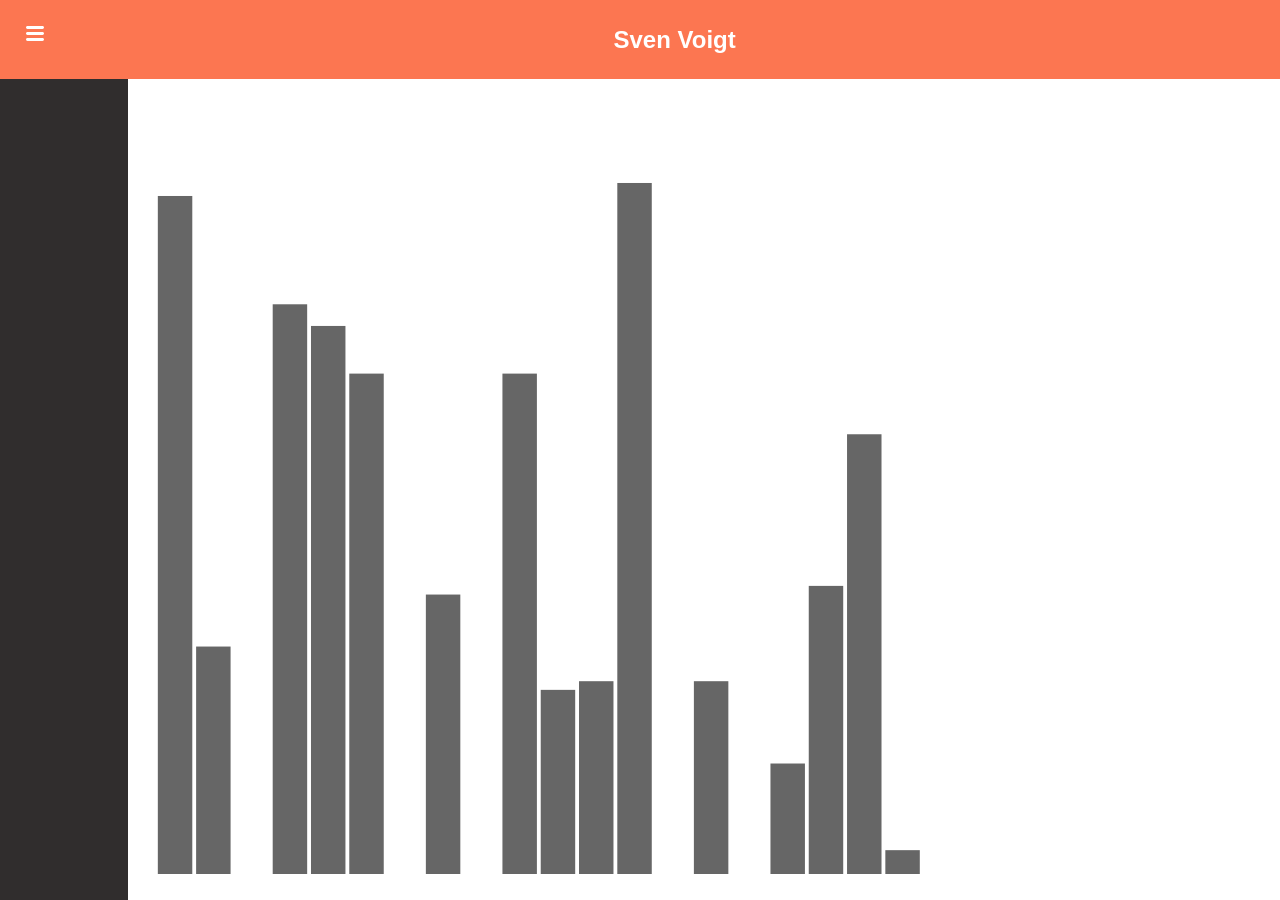
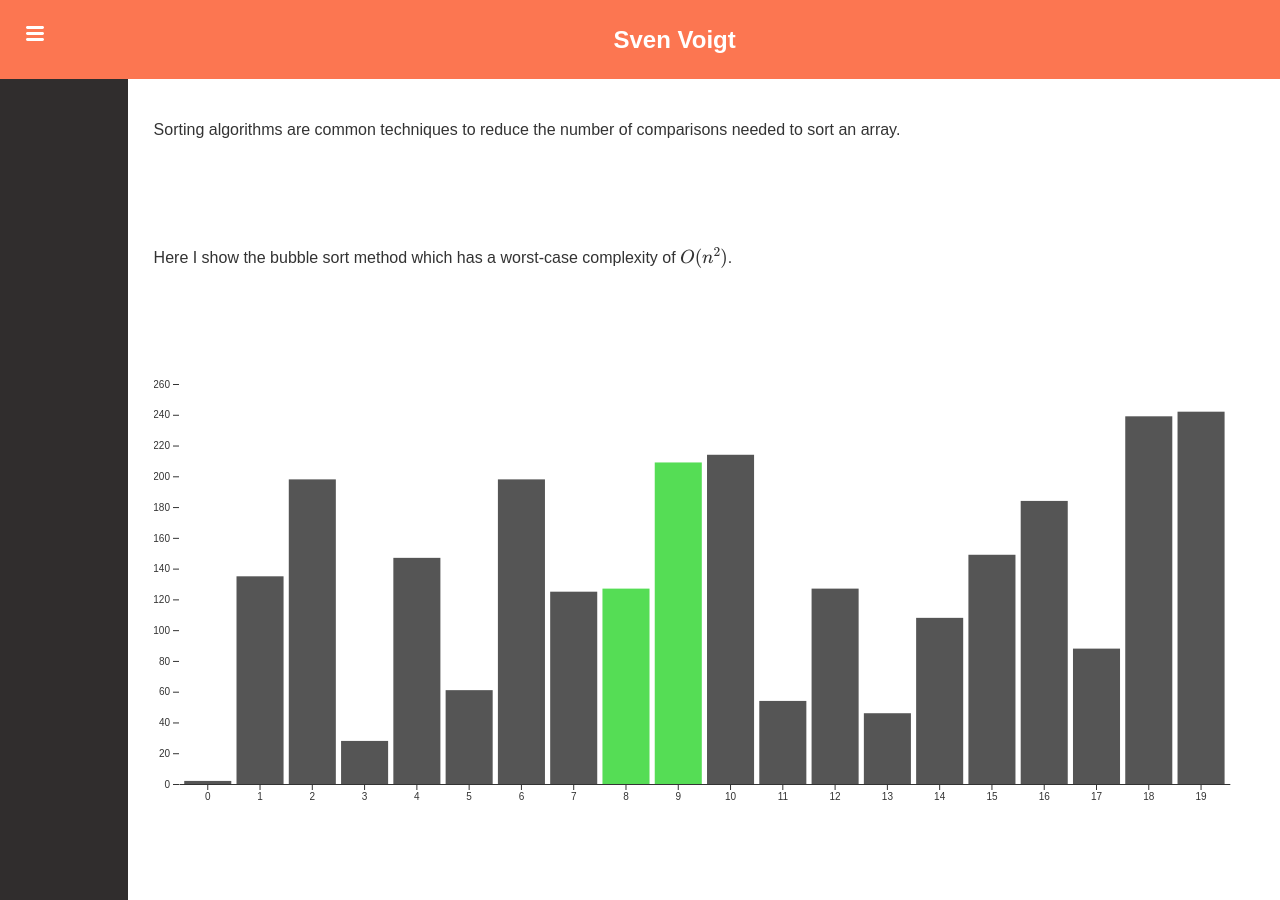
Before and after one commit to SvenPVoigt/svenpvoigt.github.io, a Jekyll site: the page built from _algos/sort.md, in a window 1280 px wide. Built offline with Jekyll 4.4.1, drawn with Linux system fonts in a browser that asks for light colours; formulas are drawn with MathJax 3; some of the changed lines change nothing that is shown.

Commit message:
bubble sort animation

```diff
--- a/_algos/sort.html
+++ /dev/null
@@ -1,49 +0,0 @@
----
-title: Sort
-layout: default
----
-
-<svg id="barchart" style="width:100%;height:100%"></svg>
-
-<script src="https://d3js.org/d3.v6.min.js"></script>
-
-<script>
-  var svg = document.getElementById("barchart");
-  console.log(svg);
-  var rect = svg.getBoundingClientRect();
-  console.log(rect);
-  var height = rect.width;
-  var width = rect.height;
-  console.log(width);
-
-  var svg = d3.select("#barchart");
-
-  var array = [];
-  while (array.length < 20) {
-    array.push(Math.round(Math.random()*255));
-  }
-
-  margin = {top: 0, right: 0, bottom: 0, left: 0};
-
-  x = d3.scaleBand()
-    .domain(d3.range(array.length))
-    .range([margin.left, width - margin.right])
-    .padding(0.1);
-
-  y = d3.scaleLinear()
-    .domain([0, d3.max(array, d => d)]).nice()
-    .range([height - margin.bottom, margin.top]);
-
-  console.log(x(10));
-  console.log(y(100));
-
-  svg.append("g")
-    .attr("fill", "#666")
-  .selectAll("rect")
-  .data(array)
-    .join("rect")
-    .attr("x", (d,i) => x(i))
-    .attr("y", d => y(d))
-    .attr("height", d => y(0) - y(d))
-    .attr("width", x.bandwidth());
-</script>
--- /dev/null
+++ b/_algos/sort.md
@@ -0,0 +1,17 @@
+---
+title: Sort
+layout: default
+---
+
+Sorting algorithms are common techniques to reduce the number of comparisons needed to sort an array.
+
+Here I show the bubble sort method which has a worst-case complexity of $$O(n^2)$$.
+
+<div class="gridrow">
+<svg id="barchart" style="width:100%;height:50vh"></svg>
+</div>
+
+<script src="https://d3js.org/d3.v6.min.js"></script>
+<script src="{{ site.baseurl }}/static/js/arraymethods.js"></script>
+<script src="{{ site.baseurl }}/static/js/barchart.js"></script>
+<script src="{{ site.baseurl }}/static/js/sort.js"></script>
--- a/_includes/defaultleft.html
+++ b/_includes/defaultleft.html
@@ -1 +1 @@
-<div class="backgrounddark griditem"></div>
+<div class="backgrounddark gridfill"></div>
--- a/_includes/header.html
+++ b/_includes/header.html
@@ -1,4 +1,4 @@
-<div class="backgroundlight griditem" style="grid-template-columns: auto auto">
+<div class="backgroundlight gridfill" style="grid-template-columns: auto auto">
   <div class="menubar">
     <a id="show" onclick="showoverlay()">
       <svg class="button" viewBox="0 0 18 15" width="18px" height="15px">
--- a/_layouts/default.html
+++ b/_layouts/default.html
@@ -15,6 +15,7 @@
   {% for stylesheet in page.stylesheets %}
     <link rel="stylesheet" href="{{ site.baseurl }}/static/css/{{stylesheet}}.css">
   {% endfor %}
+  <script type="text/javascript" src="http://cdn.mathjax.org/mathjax/latest/MathJax.js?config=TeX-AMS-MML_HTMLorMML"></script>
 </head>
 
 <body>
@@ -22,15 +23,15 @@
     {% include header.html %}
   </header>
 
-  <div class="maincontainer griditem">
-    <div class="leftcontent griditem">
+  <div class="maincontainer gridfill">
+    <div class="leftcontent gridfill">
       {% if page.leftcontent %}
         {% include page.leftcontent %}
       {% else %}
         {% include defaultleft.html %}
       {% endif %}
     </div>
-    <div class="content griditem">
+    <div class="content gridfill" style="grid-gap:10px;">
       {{ content }}
     </div>
   </div>
--- a/static/css/main.css
+++ b/static/css/main.css
@@ -13,6 +13,15 @@
 }
 
 .griditem {
+  display: grid;
+}
+
+.gridrow {
+  display: grid;
+  width: 100fr;
+}
+
+.gridfill {
   display: grid;
   height: 100fr;
   width: 100fr;
@@ -32,7 +41,6 @@
   grid-column: 2;
   overflow: auto;
   margin: 2vw;
-  margin-right: 0;
 }
 
 svg.button {
--- /dev/null
+++ b/static/js/arraymethods.js
@@ -0,0 +1,5 @@
+Array.prototype.swap = function(i,j) {
+  var temp = this[i];
+  this[i] = this[j];
+  this[j] = temp;
+}
--- /dev/null
+++ b/static/js/barchart.js
@@ -0,0 +1,81 @@
+function barchart(svg, rect, x, y, c, margin={top: 25, right: 25, bottom: 25, left: 25}) {
+  if (typeof(x)=="undefined") {
+    return;
+  } else if (typeof(y)=="undefined") {
+    y = x.slice();
+    x = d3.range(x.length);
+  }
+
+  if (typeof(c)=="undefined") {
+    this.cList = new Array(x.length);
+    this.cList.fill("#555");
+  } else if (!Array.isArray(c)) {
+    this.cList = new Array(x.length);
+    this.cList.fill(c);
+  }
+
+  this.x = x;
+  this.y = y;
+  this.margin = margin;
+
+  this.height = rect.height;
+  this.width = rect.width;
+}
+
+
+barchart.prototype.makeData = function() {
+  return this.x.map((val, i) => {return {x: val, y: this.y[i]}})
+}
+
+
+barchart.prototype.initChart = function() {
+  xScale = d3.scaleBand()
+    .domain(this.x)
+    .range([this.margin.left, this.width - this.margin.right])
+    .padding(0.1);
+
+  yScale = d3.scaleLinear()
+    .domain([0, d3.max(this.y)]).nice()
+    .range([this.height - this.margin.bottom, this.margin.top]);
+
+  xAxis = g => g
+    .attr("transform", `translate(0,${this.height - this.margin.bottom})`)
+    .call(d3.axisBottom(xScale).tickFormat(i => this.x[i]).tickSizeOuter(0));
+
+  yAxis = g => g
+    .attr("transform", `translate(${this.margin.left},0)`)
+    .call(d3.axisLeft(yScale).ticks(null))
+    .call(g => g.select(".domain").remove());
+
+  svg.append("g")
+      .call(xAxis);
+
+  svg.append("g")
+      .call(yAxis);
+
+  this.bars = svg.append("g");
+
+  this.drawBars();
+}
+
+barchart.prototype.selectBars = function(ind, c="#5d5", cDefault="#555") {
+  this.cList.fill(cDefault);
+  ind.forEach(i => {this.cList[i] = c});
+  this.drawBars();
+}
+
+barchart.prototype.drawBars = function(y) {
+  if (typeof(y)!="undefined") {
+    this.y=y;
+  }
+  var data = this.makeData();
+
+  this.bars.selectAll("rect")
+  .data(data)
+    .join("rect")
+    .attr("x", (d,i) => xScale(d.x))
+    .attr("y", d => yScale(d.y))
+    .attr("height", d => yScale(0) - yScale(d.y))
+    .attr("width", xScale.bandwidth())
+    .attr("fill", (d,i) => this.cList[i]);
+}
--- /dev/null
+++ b/static/js/sort.js
@@ -0,0 +1,38 @@
+var svg = document.getElementById("barchart");
+var rect = svg.getBoundingClientRect();
+console.log(svg);
+console.log(rect);
+
+var svg = d3.select("#barchart");
+
+var y = [];
+while (y.length < 20) {
+  y.push(Math.round(Math.random()*255));
+}
+
+var bc = new barchart(svg, rect, y);
+bc.initChart();
+
+
+var i = 1;
+var maxi = y.length;
+
+function step() {
+  if (i>=maxi) {
+    i=1;
+    maxi = maxi-1;
+  }
+  if (maxi <= 0) {
+    clearInterval(inter);
+  }
+  bc.selectBars([i-1,i]);
+  if (y[i] < y[i-1]) {
+    console.log(`Swapping ${i} and ${i-1}`);
+    y.swap(i,i-1);
+    all_sorted = false;
+  }
+  bc.drawBars(y);
+  i = i+1;
+}
+
+var inter = setInterval(step,100);
```
